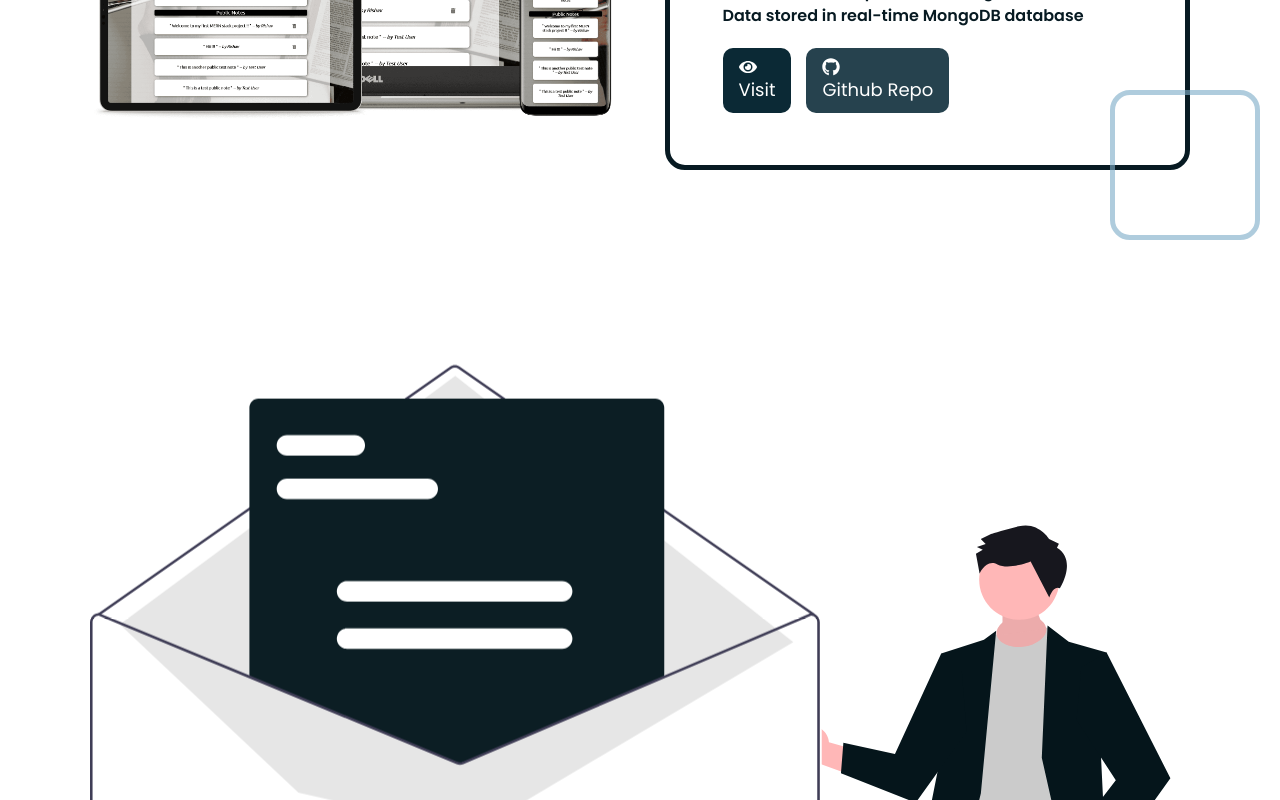
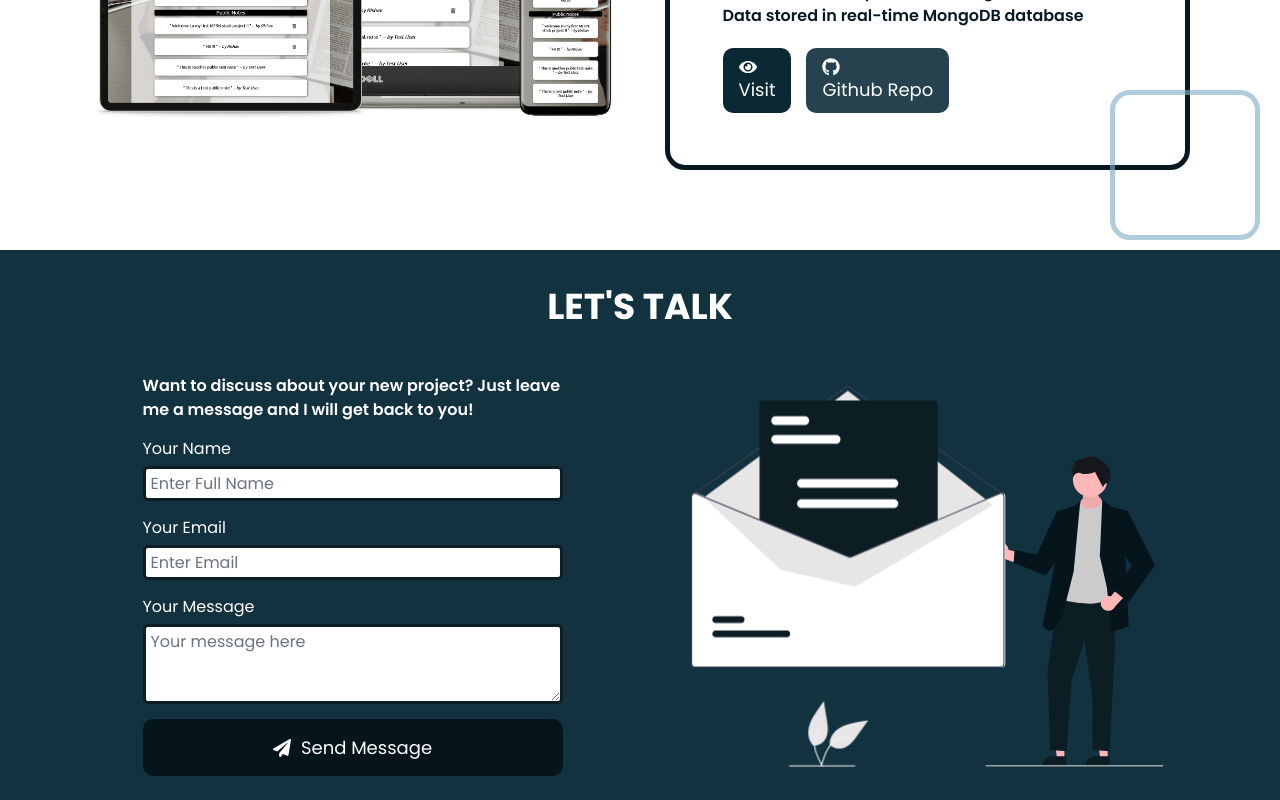
Before and after one commit to DevRish/DevRishPortfolio, a React (Vite) app: page / in a window 1280 px wide. Shown: the part 2000-2800 px from the top of the page. Built offline with nearby package versions, Linux system fonts and the light colour scheme.

Commit message:
fixed issues and perfectly matched contact section with original

```diff
--- a/src/components/Contact.tsx
+++ b/src/components/Contact.tsx
@@ -1,5 +1,5 @@
 import { useRef, useState, forwardRef, useEffect, HTMLProps, ButtonHTMLAttributes, ChangeEvent } from 'react';
-import './styles/Contact.css';
+// import './styles/Contact.css';
 import MessageMe from './MessageMe';
 import { FaPaperPlane } from 'react-icons/fa';
 
@@ -17,13 +17,13 @@ type InputProps =
   | ({ variant: 'button' } & HTMLProps<HTMLButtonElement> & ButtonHTMLAttributes<HTMLButtonElement>)
 
 const Input = ({ variant, ...props }: InputProps) => {
-    const commonStyles = 'text-[1.6rem] w-full p-[0.5rem] rounded-[5px] border-[0.3rem] border-[#0C1E24]';
+    const commonStyles = 'text-[1.6rem] w-full px-[0.5rem] py-[0.25rem] rounded-[5px] border-[0.3rem] border-[#0C1E24] placeholder-gray-500 ';
     if (variant === 'input')
         return <input className={commonStyles} {...props as HTMLProps<HTMLInputElement>} />
     if (variant === 'textarea')
         return <textarea className={commonStyles + 'h-[8rem]'} {...props as HTMLProps<HTMLTextAreaElement>}></textarea>
     if (variant === 'button')
-        return <button className='text-[1.8rem] bg-[#05151B] text-white py-[1.5rem] px-0' {...props as ButtonHTMLAttributes<HTMLButtonElement>}></button>
+        return <button className='text-[1.8rem] bg-[#05151B] text-white py-[1.5rem] px-0 border-none rounded-[10px] cursor-pointer hover:scale-110 flex justify-center items-center' {...props as ButtonHTMLAttributes<HTMLButtonElement>}></button>
     return <></>;
 }
 
@@ -108,15 +108,17 @@ const Contact = forwardRef<HTMLDivElement, any>((_,ref) => {
     }, [vis]);
 
     return (
-        <div className='w-[100vw] bg-[rgb(18, 50, 63)]' ref={ref}>
-            <div className='w-container flex-and-center flex-col mx-auto py-3'>
-                <h1 className='w-full text-center text-[3.6rem] font-bold text-white'>LET'S TALK</h1>
-                <div className='w-full grid-cols-2 my-[4rem] space-x-[5rem]'>
+        <div className='w-[100vw] bg-[rgb(18,50,63)]' ref={ref}>
+            <div className='w-container flex-and-center flex-col mx-auto py-[3rem] text-white'>
+                <h1 className='w-full text-center text-[3.6rem] font-bold'>LET'S TALK</h1>
+                <div className='w-full grid grid-cols-2 my-[4rem] gap-[5rem]'>
                     <div className={`flex-and-center order-2 z-10 ${imgVis} transition-2ms`}>
-                        <MessageMe />
+                        <MessageMe className='block w-[90%]' />
                     </div>
-                    <div className={`z-10 ${descVis} transition-2ms`}>
-                        <p>Want to discuss about your new project? Just leave me a message and I will get back to you!</p>
+                    <div className={`z-10 ${descVis} transition-2ms px-[10%]`}>
+                        <p className='text-[1.6rem] font-semibold'>
+                            Want to discuss about your new project? Just leave me a message and I will get back to you!
+                        </p>
                         <div className="w-full">
                             {
                                 (error!=='') &&
@@ -146,7 +148,7 @@ const Contact = forwardRef<HTMLDivElement, any>((_,ref) => {
                                 onChange={ (e: ChangeEvent<HTMLTextAreaElement>) => { setMessage(e.target.value) }} ref={messageInput} ></Input>
                             </InputWrapper>
                             <InputWrapper>
-                                <Input variant='button' onClick={sendMessage}> <FaPaperPlane /> Send Message</Input>
+                                <Input variant='button' onClick={sendMessage}> <FaPaperPlane className='mr-[1rem]' /> Send Message</Input>
                             </InputWrapper>
                         </div>
                     </div>
--- a/src/components/MessageMe.tsx
+++ b/src/components/MessageMe.tsx
@@ -1,7 +1,8 @@
+import { SVGAttributes } from 'react';
 import './styles/DevSVG.css';
 
-const MessageMe = () => (
-  <svg viewBox="0 0 704 574" fill="none" xmlns="http://www.w3.org/2000/svg">
+const MessageMe = ({ className, ...props }: SVGAttributes<SVGElement>) => (
+  <svg className={className} viewBox="0 0 704 574" fill="none" xmlns="http://www.w3.org/2000/svg" {...props}>
     <g id="MessageMe" clipPath="url(#clip0_28_2)">
       <g id="Man">
         <g id="Legs">
```
